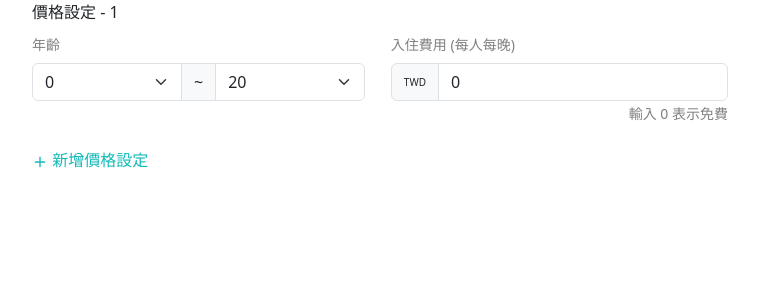
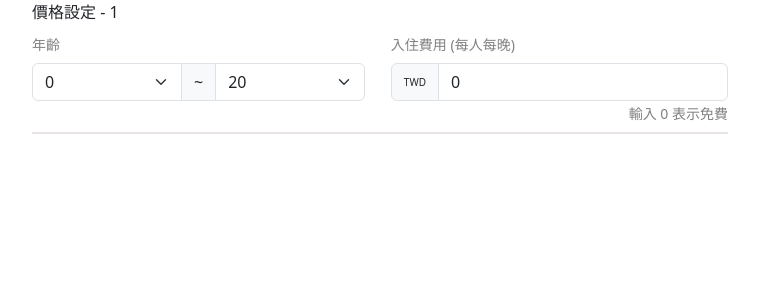
Before and after one commit to CW-Yang/pre-test, a React (Create React App) app: page / in a window 1280 px wide. Shown: the top 300 px of the page, without its empty margins (260-1019 px from the left). Built offline with nearby package versions, Linux system fonts and the light colour scheme.

Commit message:
update: validation of AgePriceGroupList

```diff
--- a/src/App.js
+++ b/src/App.js
@@ -7,9 +7,10 @@ import AgePriceGroupList from './components/AgePriceGroup/AgePriceGroupList';
 function App() {
   console.log(addComma(-7855948.9527));
   console.log(getNumberIntervals([[6, 11], [5, 8], [17, 20], [7, 7], [14,17]]));
+
   return (
     <div className="App">
-      <AgePriceGroupList />
+      <AgePriceGroupList onChange={reslut => console.log(reslut)}/>
     </div>
   );
 }
--- a/src/components/AgePriceGroup/AgeGroupSelect.js
+++ b/src/components/AgePriceGroup/AgeGroupSelect.js
@@ -1,7 +1,8 @@
 import { Input, InputGroup, InputGroupText, Label } from "reactstrap";
 import { useMemo, useState } from "react";
+import ErrorMessage from "../ErrorMessage";
 
-const AgeGroupSelect = () => {
+const AgeGroupSelect = ({ ageGroup, onChange, overlapIntervals }) => {
   const ageOptions = useMemo(() => {
     const min = 0;
     const max = 20;
@@ -12,9 +13,8 @@ const AgeGroupSelect = () => {
     return options;
   }, []);
 
-  const [minAge, setMinAge] = useState(0);
-  const [maxAge, setMaxAge] = useState(20);
-
+  const isInvalid = overlapIntervals.find(interval => interval.find(i => i === ageGroup[0] || i === ageGroup[1])) ? true : false;
+  console.log(isInvalid);
   return (
     <div>
       <Label className="input-label">年齡</Label>
@@ -23,17 +23,18 @@ const AgeGroupSelect = () => {
           <Input
             type="select"
             onChange={e => {
-              const value = e.target.value;
-              setMinAge(value);
+              const value = +e.target.value;
+              onChange([value, ageGroup[1]]);
             }}
-            value={minAge}
+            value={ageGroup[0]}
+            invalid={isInvalid}
           >
             {
               ageOptions.map((option, i) => (
                 <option
                   key={i}
                   value={option}
-                  disabled={option > maxAge}
+                  disabled={option > ageGroup[1]}
                 >
                   {option}
                 </option>
@@ -44,17 +45,18 @@ const AgeGroupSelect = () => {
           <Input
             type="select"
             onChange={e => {
-              const value = e.target.value;
-              setMaxAge(value);
+              const value = +e.target.value;
+              onChange([ageGroup[0], value]);
             }}
-            value={maxAge}
+            value={ageGroup[1]}
+            invalid={isInvalid}
           >
             {
               ageOptions.map((option, i) => (
                 <option
                   key={i}
                   value={option}
-                  disabled={option < minAge}
+                  disabled={option < ageGroup[0]}
                 >
                   {option}
                 </option>
@@ -63,6 +65,10 @@ const AgeGroupSelect = () => {
           </Input>
         </InputGroup>
       </div>
+      {
+          isInvalid &&
+          <ErrorMessage message={'年齡區間不可重疊'}/>
+        }
     </div>
   );
 };
--- a/src/components/AgePriceGroup/AgePriceGroupList.js
+++ b/src/components/AgePriceGroup/AgePriceGroupList.js
@@ -4,9 +4,10 @@ import {
 } from "reactstrap";
 import AgeGroupSelect from "./AgeGroupSelect";
 import PriceInput from "./PriceInput";
-import { useCallback, useEffect, useState } from "react";
+import { useCallback, useEffect, useMemo, useState } from "react";
 import { FiPlus } from 'react-icons/fi';
 import { FaTimes } from 'react-icons/fa';
+import getNumberIntervals from "../../utils/getNumberIntervals";
 
 const AgePriceGroupList = ({ onChange }) => {
   const initProps = {
@@ -25,22 +26,25 @@ const AgePriceGroupList = ({ onChange }) => {
     setResults(newArr);
   }, [results]);
 
-  useEffect(() => {
-    onChange && onChange(results);
+  const { overlap, notInclude } = useMemo(() => {
+    const ageGroup = results.map(result => result.ageGroup);
+    return getNumberIntervals(ageGroup);
   }, [results]);
+
+  console.log(overlap, notInclude);
 
   return (
     <Container className="group-wrapper">
       {
         results.map((result, index) => (
-          <div key={index} className="mb-3">
+          <div key={index} className="item-container">
             <div className="d-flex justify-content-between">
               <Label>{`價格設定 - ${index + 1}`}</Label>
               {
                 index !== 0 &&
                 <div
                   className="remove-item-button"
-                  onClick={() => onRemoveItem(index)}
+                  onClick={() => onRemoveItem(result.id)}
                 >
                   <FaTimes />{' '}
                   移除
@@ -49,6 +53,7 @@ const AgePriceGroupList = ({ onChange }) => {
             </div>
             <div className='d-flex justify-content-between flex-wrap'>
               <AgeGroupSelect
+                overlapIntervals={overlap}
                 ageGroup={result.ageGroup}
                 onChange={val => {
                   const newArr = results.map((res, i) => {
@@ -84,6 +89,8 @@ const AgePriceGroupList = ({ onChange }) => {
           </div>
         ))
       }
+      {
+        notInclude.length !== 0 &&
         <div
           className="add-item-button"
           onClick={onAddItem}
@@ -91,6 +98,7 @@ const AgePriceGroupList = ({ onChange }) => {
           <FiPlus />{' '}
           新增價格設定
         </div>
+      }
     </Container>
   );
 };
--- a/src/index.css
+++ b/src/index.css
@@ -26,6 +26,11 @@ code {
 /* container */
 .group-wrapper {
   max-width: 720px !important;
+}
+
+.item-container {
+  margin-bottom: 2rem;
+  border-bottom: 2px solid rgba(229, 224, 224, 0.851);
 }
 
 /* Input */
```
Lines whose indentation alone changed are shown as unchanged.
